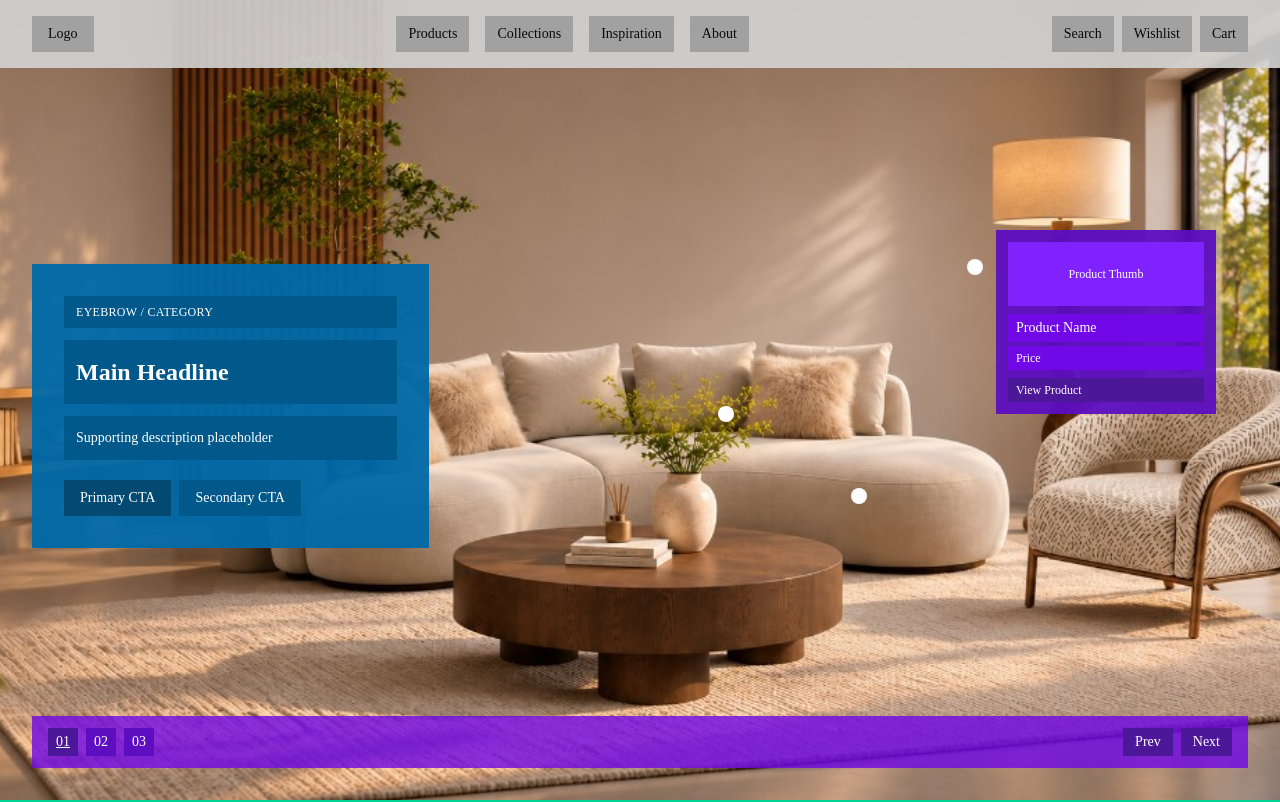
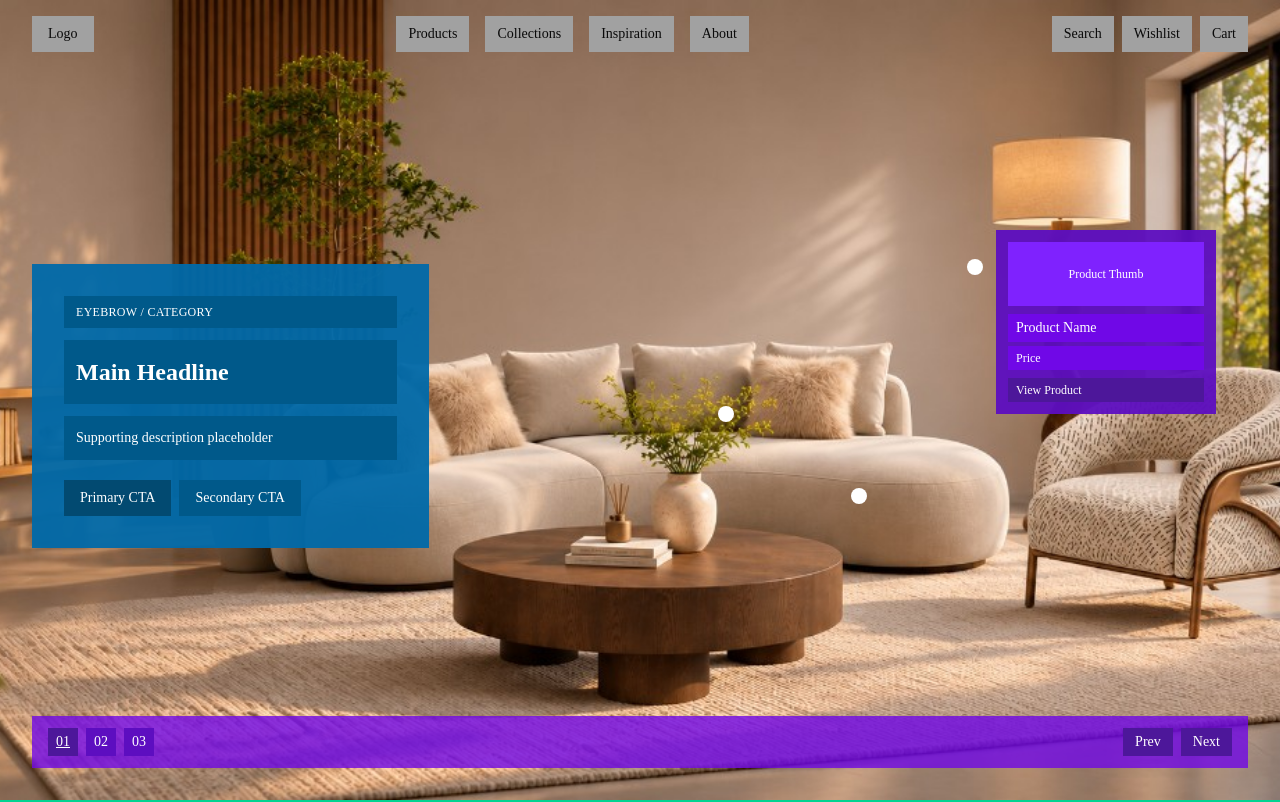
Before and after one commit to danielnguyen1613-dev/furni-studio, a Next.js app: page / in a window 1280 px wide. Shown: the top 802 px of the page. Built offline with nearby package versions, Linux system fonts and the light colour scheme.

Commit message:
feat(header): add scroll-aware fixed overlay styles

```diff
--- a/src/components/home/Header.tsx
+++ b/src/components/home/Header.tsx
@@ -1,6 +1,33 @@
+"use client";
+
+import { useEffect, useState } from "react";
+
+import { cn } from "@/lib/utils";
+
+const SCROLL_THRESHOLD = 8;
+
 export function Header() {
+  const [scrolled, setScrolled] = useState(false);
+
+  useEffect(() => {
+    const onScroll = () => {
+      setScrolled(window.scrollY > SCROLL_THRESHOLD);
+    };
+
+    onScroll();
+    window.addEventListener("scroll", onScroll, { passive: true });
+    return () => window.removeEventListener("scroll", onScroll);
+  }, []);
+
   return (
-    <header className="absolute inset-x-0 top-0 z-20 w-full bg-neutral-300/90 px-4 py-4 md:px-8">
+    <header
+      className={cn(
+        "fixed inset-x-0 top-0 z-50 w-full px-4 py-4 transition-[background-color,backdrop-filter,box-shadow] duration-300 ease-out md:px-8",
+        scrolled
+          ? "bg-neutral-100/80 shadow-sm backdrop-blur-md"
+          : "bg-transparent"
+      )}
+    >
       <div className="mx-auto flex max-w-7xl flex-col gap-3 md:flex-row md:items-center md:justify-between md:gap-4">
         <div className="bg-neutral-400 px-4 py-2 text-sm font-medium">Logo</div>
 
```
